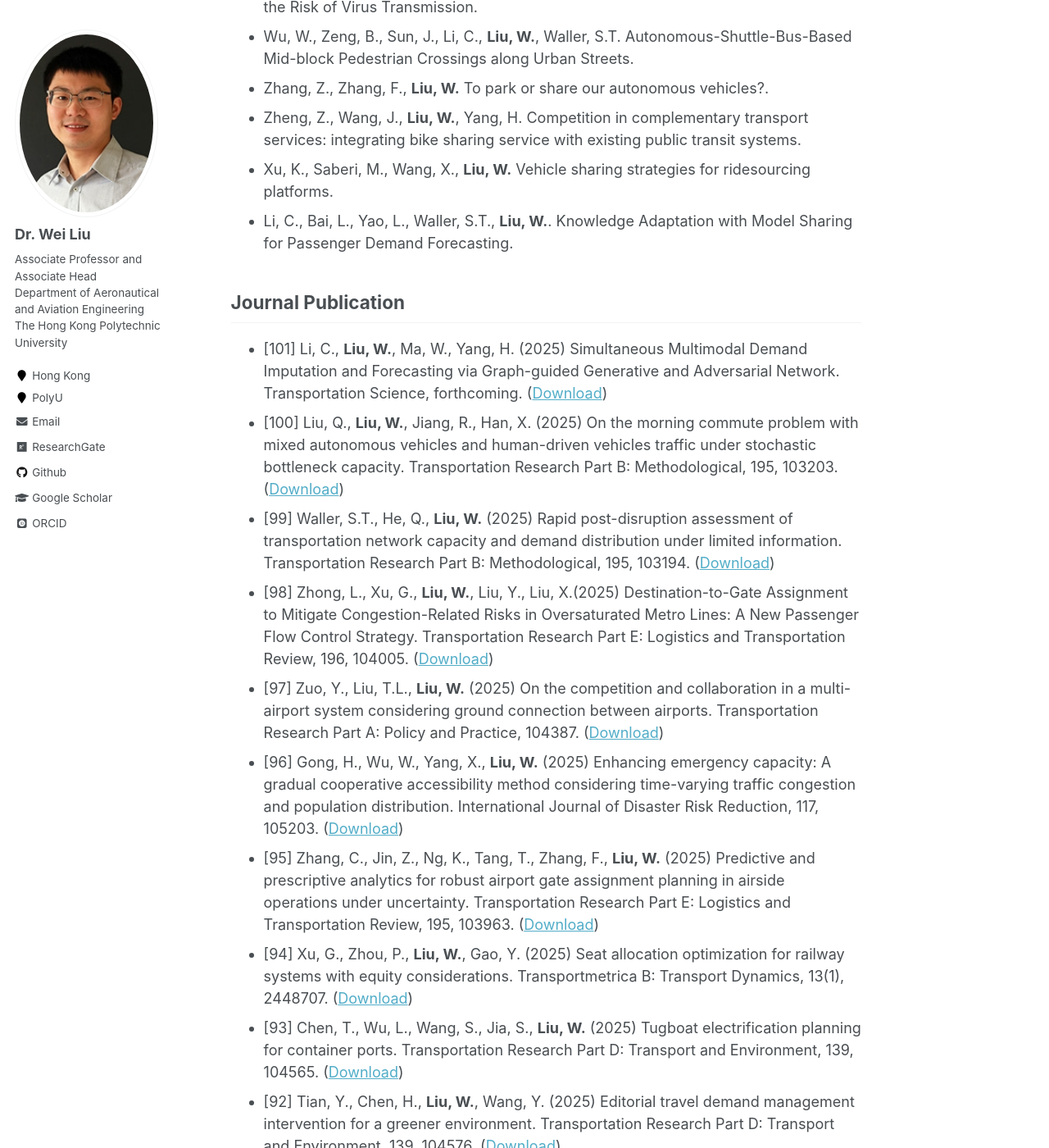
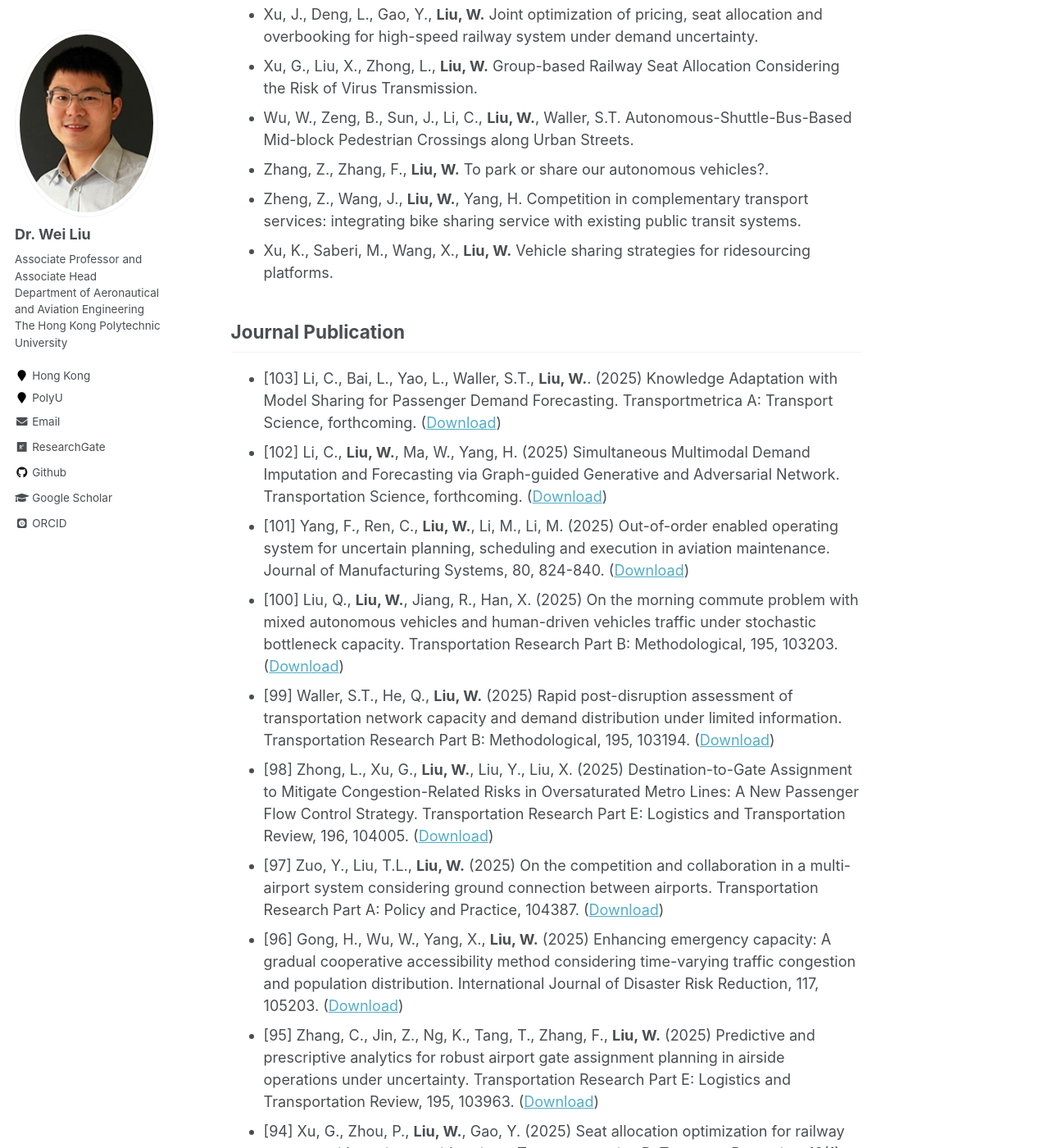
Before and after one commit to weiliu2016/weiliu2016.github.io, a Jekyll site: the page built from _pages/publications.md, in a window 1280 px wide and 1400 px high, scrolled down 2349 px. Shown: the whole window at 82% size. Built offline with Jekyll 4.4.1, drawn with Linux system fonts in a browser that asks for light colours; some web fonts are replaced; formulas are drawn with MathJax 3; some of the changed text lies outside the part shown.

Commit message:
Update publications.md

```diff
--- a/_pages/publications.md
+++ b/_pages/publications.md
@@ -22,6 +22,8 @@ Book Chapter
 
 Selected Working Papers
 ----------
+- Xu, H., **Liu, W.** Optimizing Parking Overselling Strategies with Heterogeneous Users.
+- Liu, X., **Liu, W.** Joint Optimization of Train Scheduling, Flexible Train Composition, and Seat Allocation with Extra-long Trains for High-speed Railway Corridors.
 - Zuo, Y., **Liu, W.** On the competition between air transport and high-speed rail considering heterogeneous travel mode preferences.
 - Feng, Y., **Liu, W.** Budget-constrained user equilibrium: A quasi-variational inequality approach.
 - Zhu, X., Feng, Y., **Liu, W.** Bridging air and rail services in co-modality transportation considering uncertain capacity.
@@ -55,14 +57,16 @@ Selected Working Papers
 - Zhang, Z., Zhang, F., **Liu, W.** To park or share our autonomous vehicles?.
 - Zheng, Z., Wang, J., **Liu, W.**, Yang, H. Competition in complementary transport services: integrating bike sharing service with existing public transit systems.
 - Xu, K., Saberi, M., Wang, X., **Liu, W.** Vehicle sharing strategies for ridesourcing platforms.
-- Li, C., Bai, L., Yao, L., Waller, S.T., **Liu, W.**. Knowledge Adaptation with Model Sharing for Passenger Demand Forecasting.
+
 
 Journal Publication
 ----------
-* [101] Li, C., **Liu, W.**, Ma, W., Yang, H. (2025) Simultaneous Multimodal Demand Imputation and Forecasting via Graph-guided Generative and Adversarial Network. Transportation Science, forthcoming. ([Download](https://doi.org/10.1287/trsc.2023.xxxx))
+* [103] Li, C., Bai, L., Yao, L., Waller, S.T., **Liu, W.**. (2025) Knowledge Adaptation with Model Sharing for Passenger Demand Forecasting. Transportmetrica A: Transport Science, forthcoming. ([Download](https://doi.org/10.1080/23249935.2025.xxxxxxx))
+* [102] Li, C., **Liu, W.**, Ma, W., Yang, H. (2025) Simultaneous Multimodal Demand Imputation and Forecasting via Graph-guided Generative and Adversarial Network. Transportation Science, forthcoming. ([Download](https://doi.org/10.1287/trsc.2023.xxxx))
+* [101] Yang, F., Ren, C., **Liu, W.**, Li, M., Li, M. (2025) Out-of-order enabled operating system for uncertain planning, scheduling and execution in aviation maintenance. Journal of Manufacturing Systems, 80, 824-840. ([Download](https://doi.org/10.1016/j.jmsy.2025.04.011))
 * [100] Liu, Q., **Liu, W.**, Jiang, R., Han, X. (2025) On the morning commute problem with mixed autonomous vehicles and human-driven vehicles traffic under stochastic bottleneck capacity. Transportation Research Part B: Methodological, 195, 103203. ([Download](https://doi.org/10.1016/j.trb.2025.103203))
 * [99] Waller, S.T., He, Q., **Liu, W.** (2025) Rapid post-disruption assessment of transportation network capacity and demand distribution under limited information. Transportation Research Part B: Methodological, 195, 103194. ([Download](https://doi.org/10.1016/j.trb.2025.103194))
-* [98] Zhong, L., Xu, G., **Liu, W.**, Liu, Y., Liu, X.(2025)  Destination-to-Gate Assignment to Mitigate Congestion-Related Risks in Oversaturated Metro Lines: A New Passenger Flow Control Strategy. Transportation Research Part E: Logistics and Transportation Review, 196, 104005. ([Download](https://doi.org/10.1016/j.tre.2025.104005))
+* [98] Zhong, L., Xu, G., **Liu, W.**, Liu, Y., Liu, X. (2025)  Destination-to-Gate Assignment to Mitigate Congestion-Related Risks in Oversaturated Metro Lines: A New Passenger Flow Control Strategy. Transportation Research Part E: Logistics and Transportation Review, 196, 104005. ([Download](https://doi.org/10.1016/j.tre.2025.104005))
 * [97] Zuo, Y., Liu, T.L., **Liu, W.** (2025) On the competition and collaboration in a multi-airport system considering ground connection between airports. Transportation Research Part A: Policy and Practice, 104387. ([Download](https://doi.org/10.1016/j.tra.2025.104387))
 * [96] Gong, H., Wu, W., Yang, X., **Liu, W.** (2025) Enhancing emergency capacity: A gradual cooperative accessibility method considering time-varying traffic congestion and population distribution. International Journal of Disaster Risk Reduction, 117, 105203. ([Download](https://doi.org/10.1016/j.ijdrr.2025.105203))
 * [95] Zhang, C., Jin, Z., Ng, K., Tang, T., Zhang, F., **Liu, W.** (2025) Predictive and prescriptive analytics for robust airport gate assignment planning in airside operations under uncertainty. Transportation Research Part E: Logistics and Transportation Review, 195, 103963. ([Download](https://doi.org/10.1016/j.tre.2025.103963))
```
Also changed, not shown: other parts of _pages/publications.md (+1 -1 lines).
